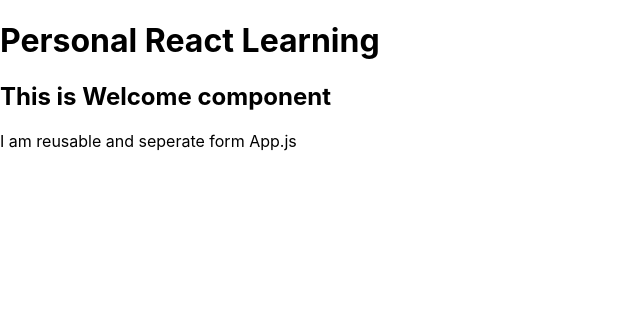
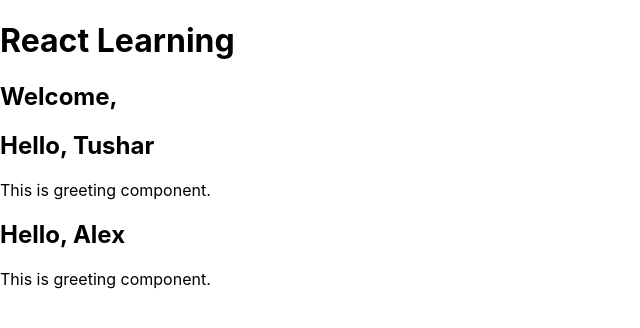
Before and after one commit to TusharKcode/web_development, a React (Create React App) app in the folder my-react-portfolio/: page / in a window 1280 px wide. Shown: the top 328 px of the page, without its empty margins (0-640 px from the left). Built offline with nearby package versions, Linux system fonts and the light colour scheme.

Commit message:
Props Part 1 Done

```diff
--- a/my-react-portfolio/src/App.js
+++ b/my-react-portfolio/src/App.js
@@ -1,10 +1,12 @@
 import Welcome from "./welcome";
-
+import Greet from "./greet";
 function App(){
   return(
     <div>
-      <h1>Personal React Learning</h1>
-      <Welcome /> {/*------>> Using the component here <<------*/}
+      <h1>React Learning</h1>
+      <Welcome />
+      <Greet name="Tushar" />
+      <Greet name="Alex" />
     </div>
   );
 }
--- /dev/null
+++ b/my-react-portfolio/src/greet.js
@@ -0,0 +1,10 @@
+function greet(props){
+    return(
+        <div>
+            <h2>Hello, {props.name}</h2>
+            <p>This is greeting component.</p>
+        </div>
+    );
+}
+
+export default greet;
--- a/my-react-portfolio/src/welcome.js
+++ b/my-react-portfolio/src/welcome.js
@@ -1,8 +1,8 @@
-function Welcome() {
+function Welcome(props) {
   return (
     <div>
-      <h2>This is Welcome component</h2>
-      <p>I am reusable and seperate form App.js</p>
+      <h2>Welcome, {props.name}</h2>
+      <p>{props.message}</p>
     </div>
   );
 }
```
